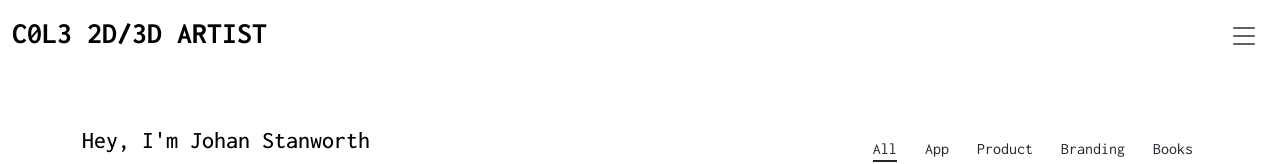
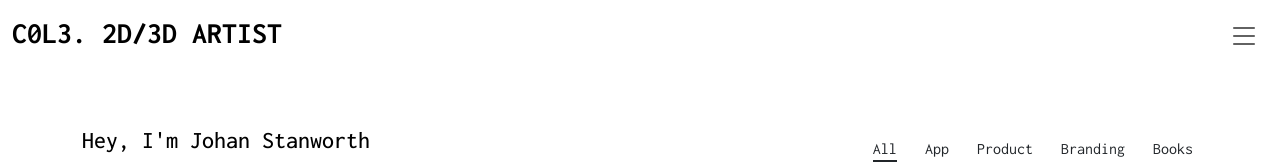
Before and after one commit to c0l3H/WebsiteGit, a plain HTML site: page index.html in a window 1280 px wide. Shown: the top 164 px of the page. Drawn offline with Linux system fonts and the light colour scheme.

Commit message:
Update index.html

```diff
--- a/index.html
+++ b/index.html
@@ -44,7 +44,7 @@
       <a href="index.html" class="logo d-flex align-items-center">
         <!-- Uncomment the line below if you also wish to use an image logo -->
         <!-- <img src="assets/img/logo.png" alt=""> -->
-        <h1 class="sitename">C0L3         2D/3D ARTIST</h1>
+        <h1 class="sitename">C0L3.         2D/3D ARTIST</h1>
       </a>
 
       <nav id="navmenu" class="navmenu">
```
